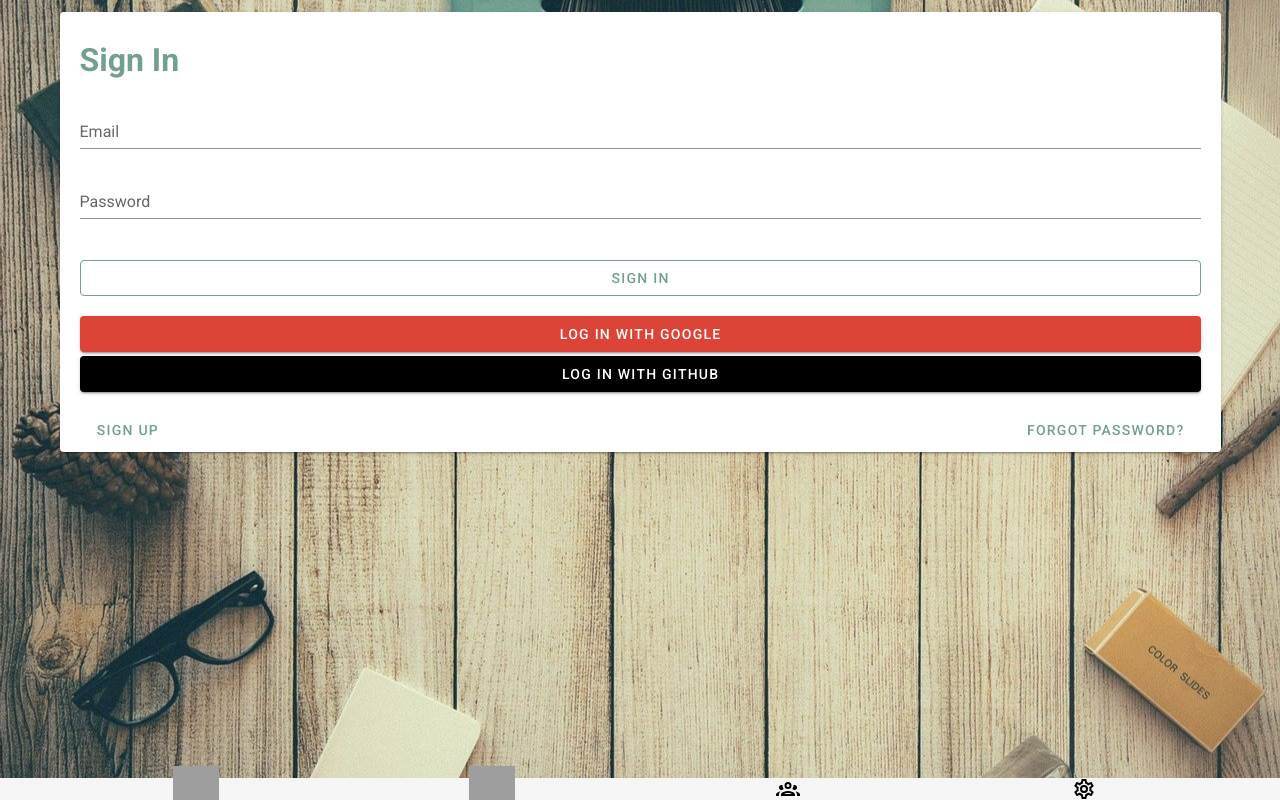
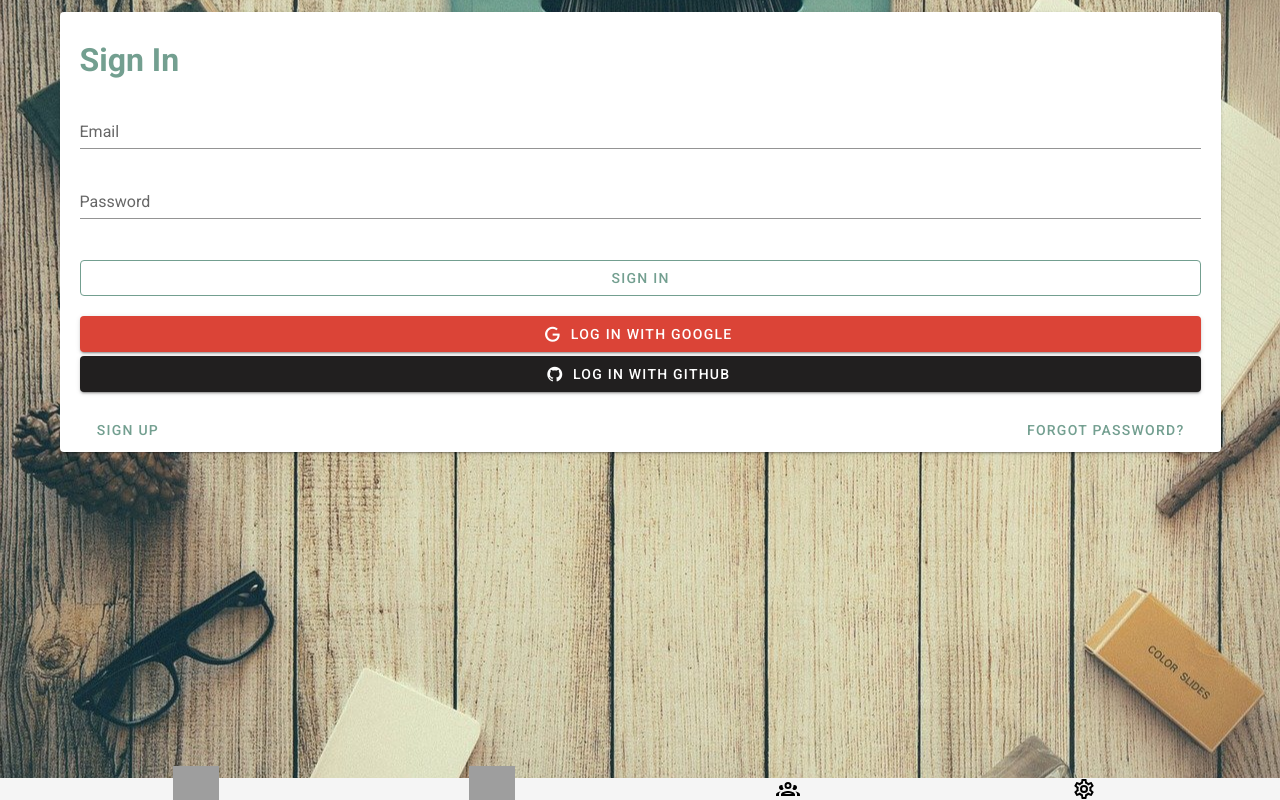
Before and after one commit to elliotyim/day-planner, a Vue app: page /signin in a window 1280 px wide. Built offline with nearby package versions, Linux system fonts and the light colour scheme; grey boxes are pictures that could not be loaded; what vue2-touch-events would draw is missing.

Commit message:
Add icons and modify github button's color

```diff
--- a/src/views/SigninView.vue
+++ b/src/views/SigninView.vue
@@ -28,11 +28,13 @@
                 >
               </div>
               <div id="col" class="mx-5">
-                <v-btn class="mt-5 mb-1 mr-2" color="#DB4437" block dark
-                  >Log in with Google</v-btn
+                <v-btn class="mt-5 mb-1 mr-2" color="#DB4437" block dark>
+                  <v-icon dark left>mdi-google</v-icon> Log in with
+                  Google</v-btn
                 >
-                <v-btn class="mt-1 mb-5 mr-2" color="black" block dark
-                  >Log in with Github</v-btn
+                <v-btn class="mt-1 mb-5 mr-2" color="#211F1F" block dark
+                  ><v-icon dark left>mdi-github</v-icon> Log in with
+                  Github</v-btn
                 >
               </div>
               <div id="col" class="mx-5">
@@ -43,7 +45,7 @@
                     >
                   </v-col>
                   <v-col class="text-right">
-                    <v-btn link to="/forgot-password/" text color="#739F90"
+                    <v-btn link to="/password-reset/" text color="#739F90"
                       >Forgot Password?</v-btn
                     >
                   </v-col>
```
